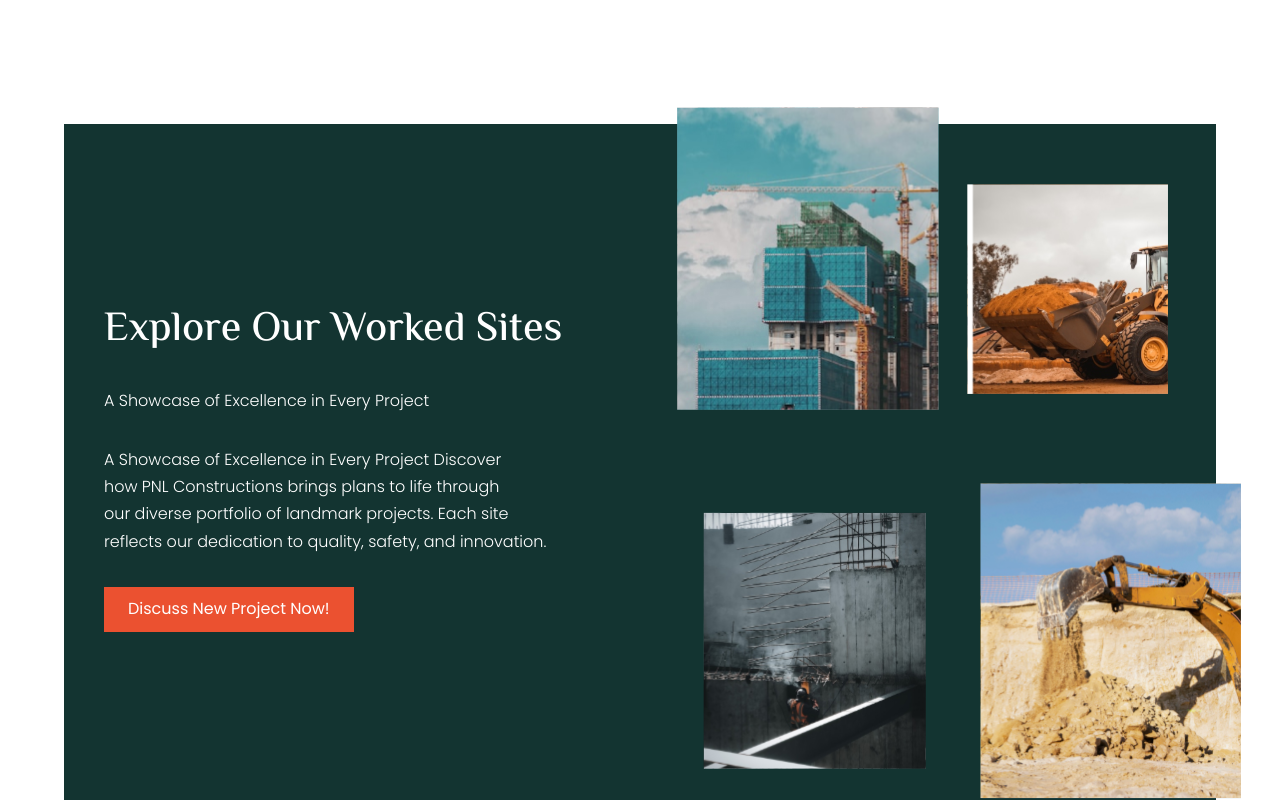
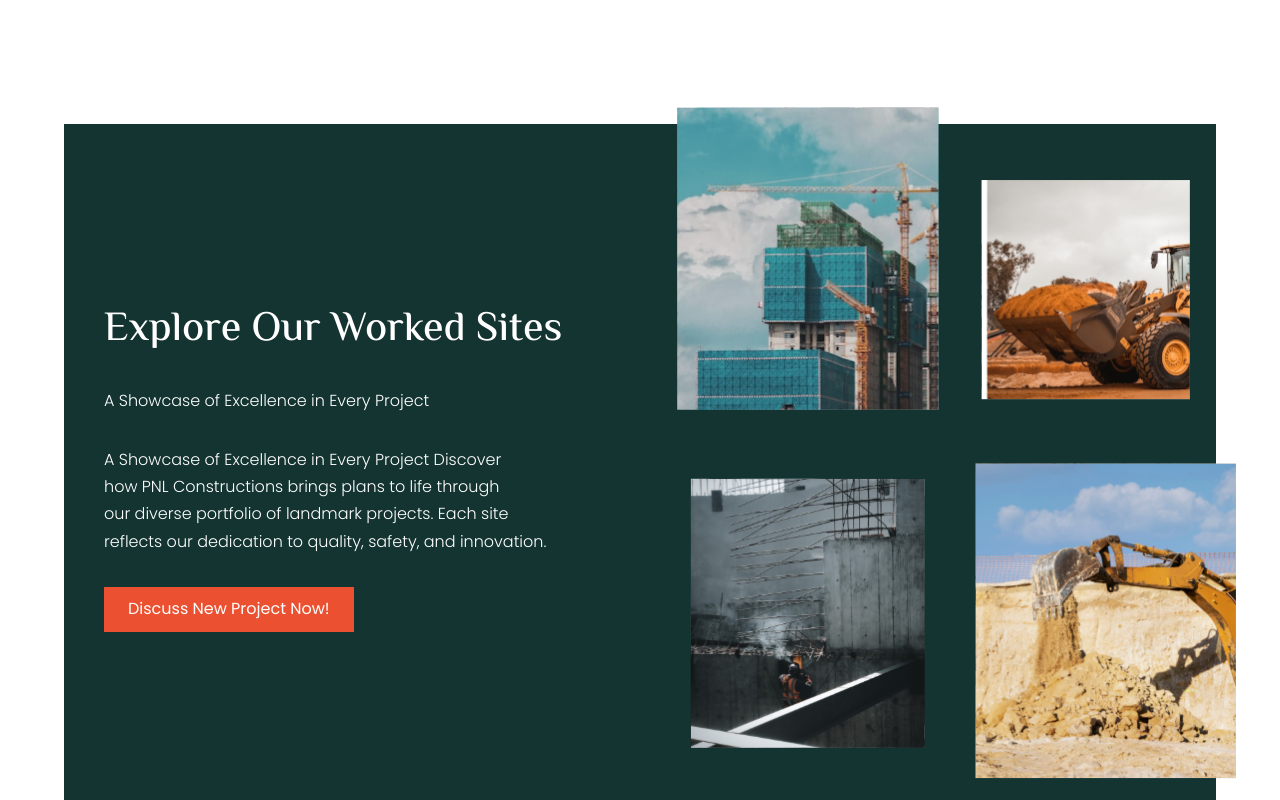
Before and after one commit to adeyemi223/Perineal-Reconstruction, a Next.js app: page / in a window 1280 px wide. Shown: the part 7180-7980 px from the top of the page. Built offline with nearby package versions, Linux system fonts and the light colour scheme.

Commit message:
...explore section edited

```diff
--- a/app/globals.css
+++ b/app/globals.css
@@ -581,17 +581,15 @@ select {
 }
 
 .secound_image {
-  padding: 16px 48px 16px 12.8px;
-  width: 290.16px;
-  height: 333.51px;
+  transform: scale(0.8);
 }
 
 .third_image {
-  padding: 16px 12.8px 16px 25.6px;
+  transform: scale(0.9) translateY(-30px);
 }
 
 .forth_image {
-  transform: translate(25px);
+  transform: translateX(20px) translateY(-20px);
 }
 
 /* ===================testimonials=================== */
```
